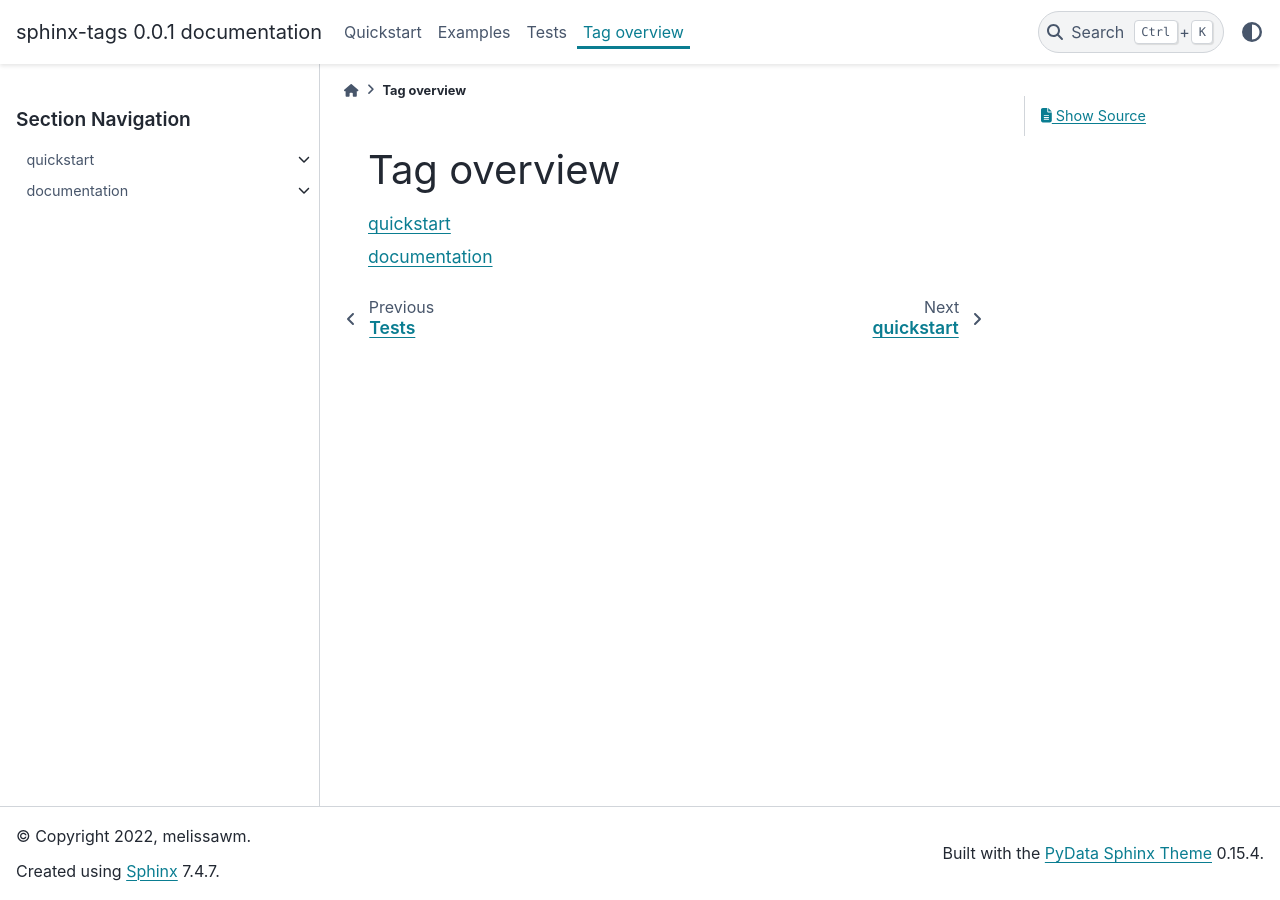
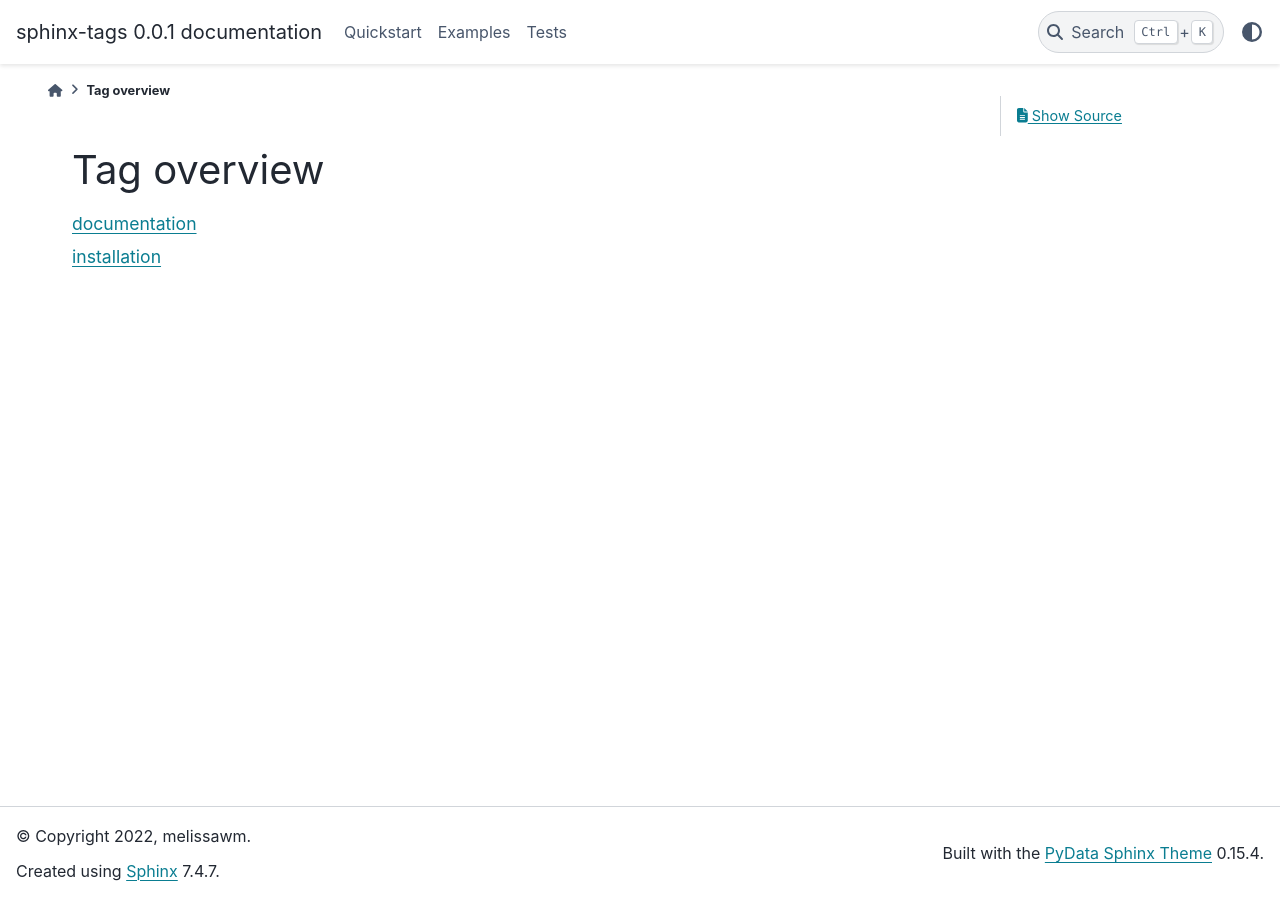
Before and after one commit to melissawm/sphinx-tags, a Sphinx documentation site: the page built from docs/tags/index.rst, in a window 1280 px wide. Built offline with Sphinx 7.4.7 and the PyData theme 0.15.4, drawn with Linux system fonts in a browser that asks for light colours.

Commit message:
Fixing docs

```diff
--- a/docs/index.rst
+++ b/docs/index.rst
@@ -13,12 +13,12 @@ Welcome to sphinx-tags's documentation!
    quickstart
    examples
    tests
-   tags/index
 
 
 Indices and tables
 ==================
 
+* :ref:`tagoverview`
 * :ref:`genindex`
 * :ref:`modindex`
 * :ref:`search`
--- a/docs/quickstart.rst
+++ b/docs/quickstart.rst
@@ -3,7 +3,7 @@ Quickstart
 
 The ``sphinx-tags`` package enables the use of blog-style tags with Sphinx.
 
-.. tags:: quickstart, documentation
+.. tags:: documentation, installation
 
 Tags are created using the custom directive ``.. tags::``, with the tag titles
 as arguments.
--- a/docs/tags/index.rst
+++ b/docs/tags/index.rst
@@ -1,8 +1,12 @@
+:orphan:
+
+.. _tagoverview:
+
 Tag overview
 ############
 
 .. toctree::
     :maxdepth: 1
 
-    quickstart <quickstart.rst>
     documentation <documentation.rst>
+    installation <installation.rst>
--- a/docs/tags/quickstart.rst
+++ b/docs/tags/installation.rst
@@ -1,5 +1,5 @@
-quickstart
-##########
+installation
+############
 
 .. toctree::
     :maxdepth: 1
--- a/src/sphinx_tags/__init__.py
+++ b/src/sphinx_tags/__init__.py
@@ -111,6 +111,10 @@ def tagpage(tags):
     """
     content = []
     title = "Tag overview"
+    content.append(":orphan:")
+    content.append("")
+    content.append(".. _tagoverview:")
+    content.append("")
     content.append(title)
     content.append("#" * len(title))
     content.append("")
```
Also changed, not shown: docs/examples.rst (line endings or trailing spaces), docs/tests.rst (line endings or trailing spaces).
